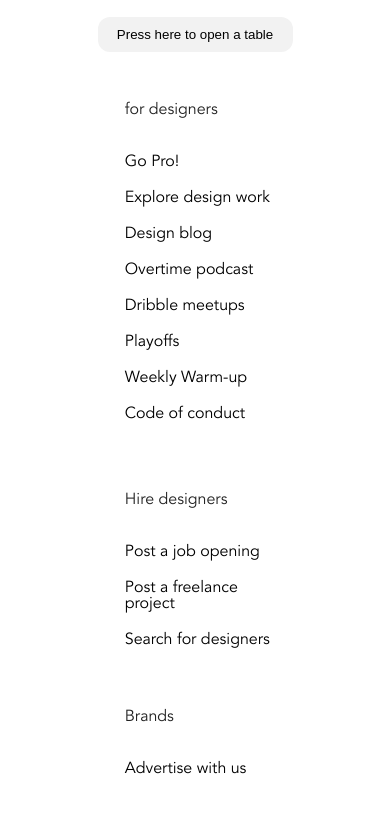
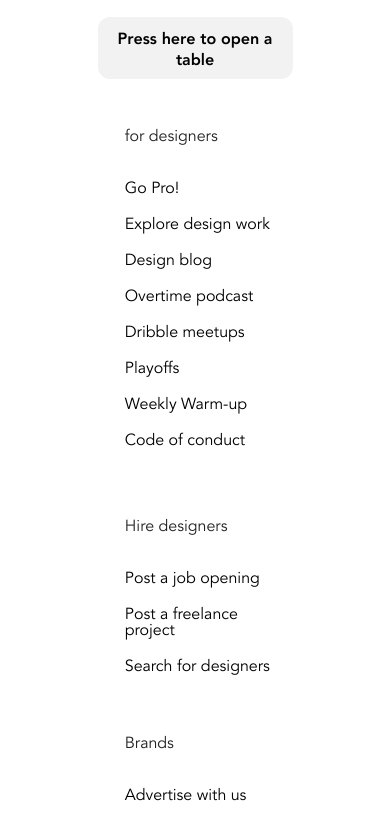
Before and after one commit to nikagelo/mid-term, a plain HTML site: page blog.html in a window 390 px wide. Shown: the part 121-945 px from the top of the page. Drawn offline with Linux system fonts and the light colour scheme.

Commit message:
added table button styles

```diff
--- a/css/media-blog.css
+++ b/css/media-blog.css
@@ -185,6 +185,8 @@
     border: none;
     border-radius: 12px;
     padding: 10px;
+    font-family: Avenir Heavy;
+    font-size: 16px;
   }
   .logo-wrapper {
     justify-content: space-around;
--- a/css/style-main.css
+++ b/css/style-main.css
@@ -176,6 +176,7 @@
   color: #222222;
   font-family: Avenir Book;
   font-size: 16px;
+  transition: 0.3s;
 }
 .subject-hover:hover {
   background-color: #f2f2f2;
```
